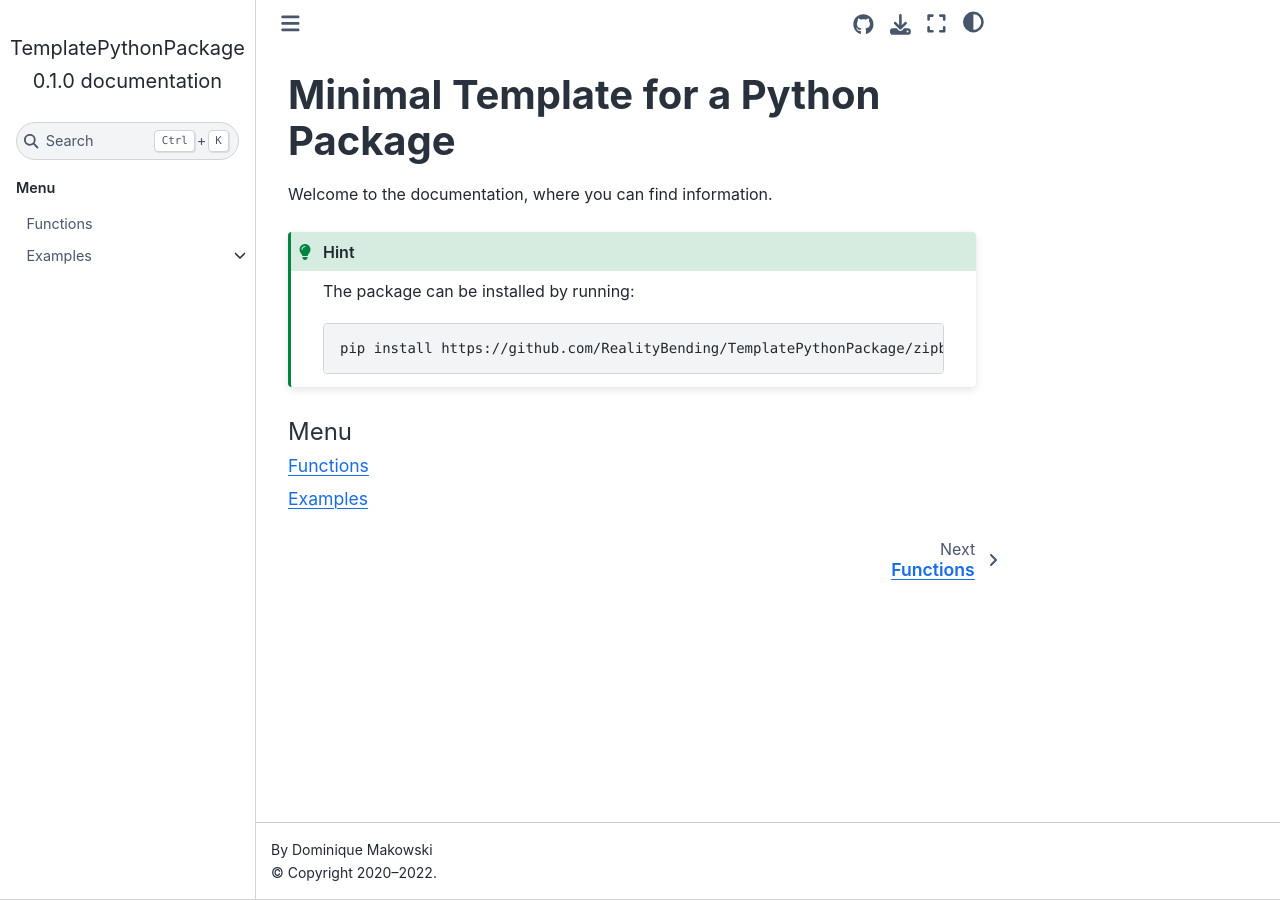
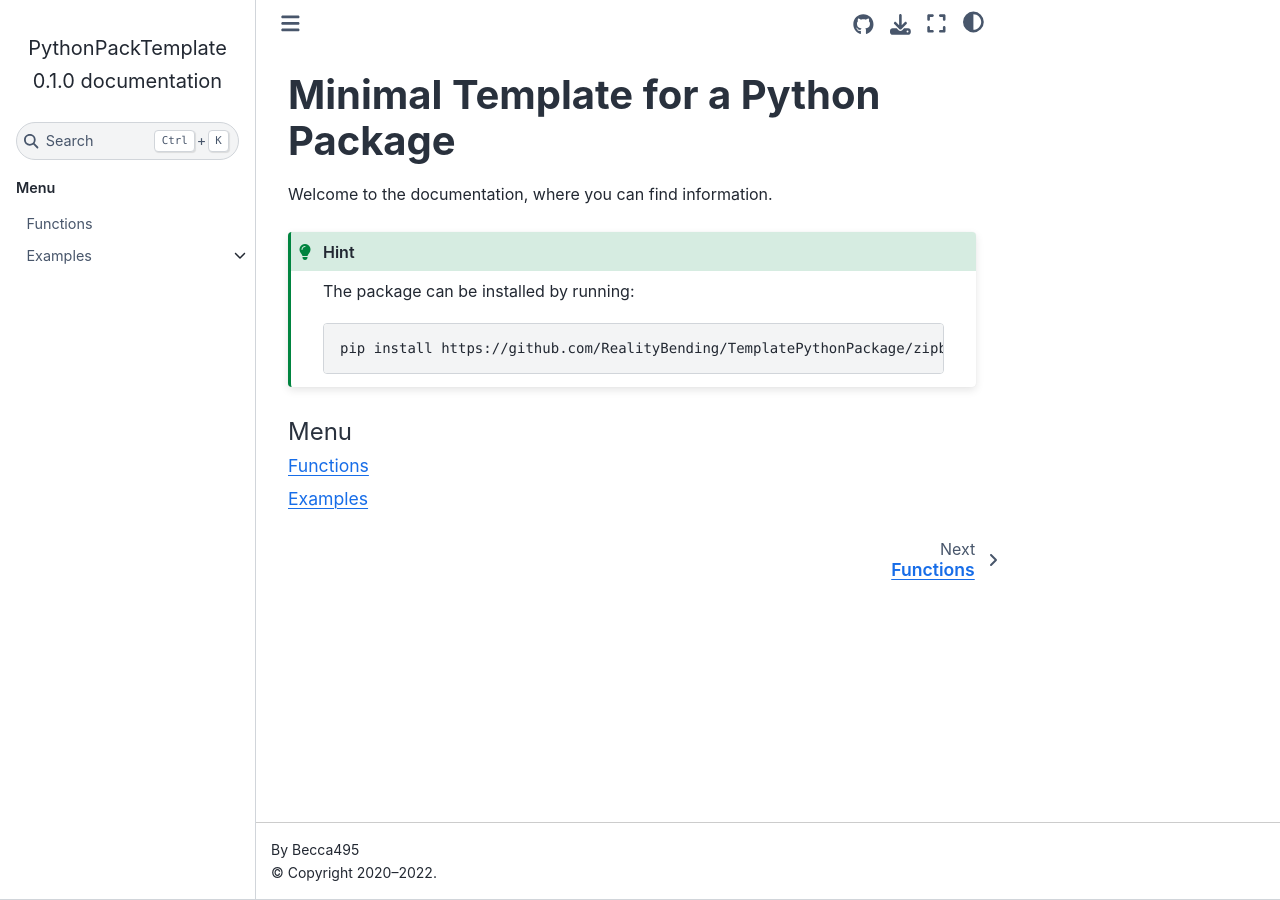
Before and after one commit to Becca495/PythonPackTemplate, a Sphinx documentation site: the page built from docs/index.rst, in a window 1280 px wide. Built offline with Sphinx 7.4.7 and the Sphinx Book theme 1.1.4, drawn with Linux system fonts in a browser that asks for light colours.

Commit message:
Update conf.py

```diff
--- a/docs/conf.py
+++ b/docs/conf.py
@@ -24,9 +24,9 @@ sys.path.insert(0, os.path.abspath("../"))
 
 
 # -- Project information -----------------------------------------------------
-project = "TemplatePythonPackage"
+project = "PythonPackTemplate"
 copyright = f"2020–{datetime.datetime.now().year}"
-author = "Dominique Makowski"
+author = "Becca495"
 
 # The short X.Y version.
 def find_version():
@@ -106,7 +106,7 @@ html_theme = "sphinx_book_theme"
 
 # https://sphinx-book-theme.readthedocs.io/en/latest/customize/index.html
 html_theme_options = {
-    "repository_url": "https://github.com/RealityBending/TemplatePythonPackage",
+    "repository_url": "https://github.com/Becca495/PythonPackTemplate",
     "repository_branch": "main",
     "use_repository_button": True,
     "use_issues_button": True,
```
